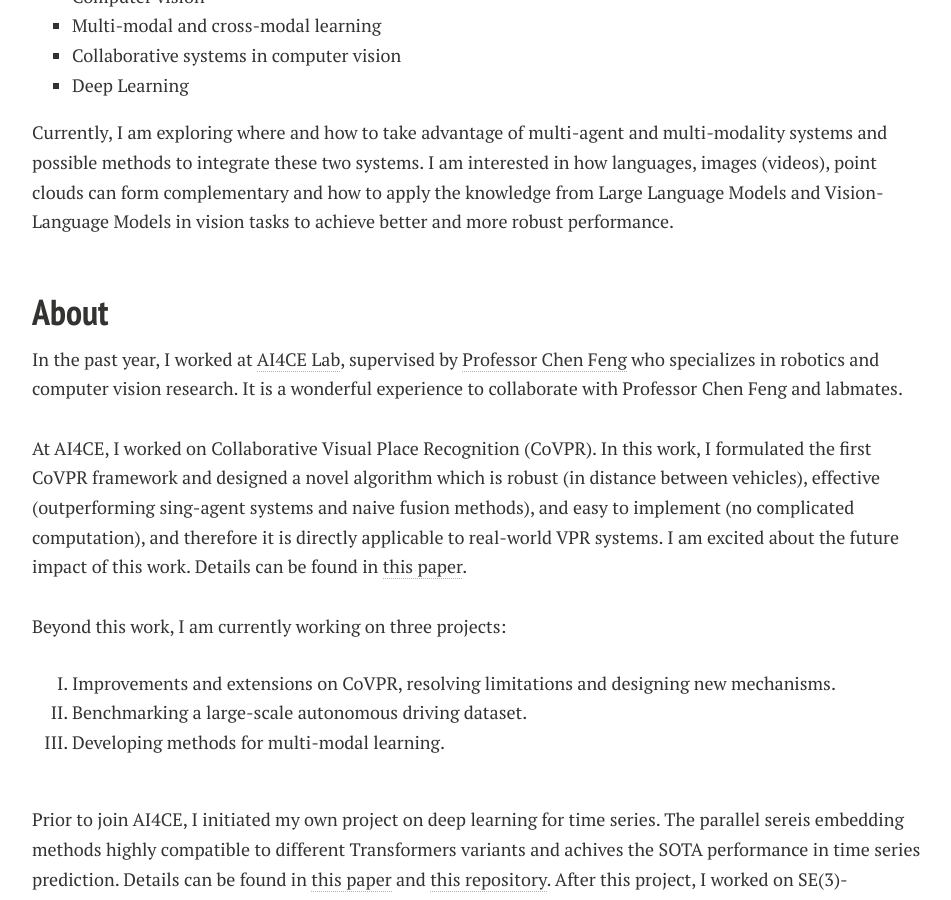
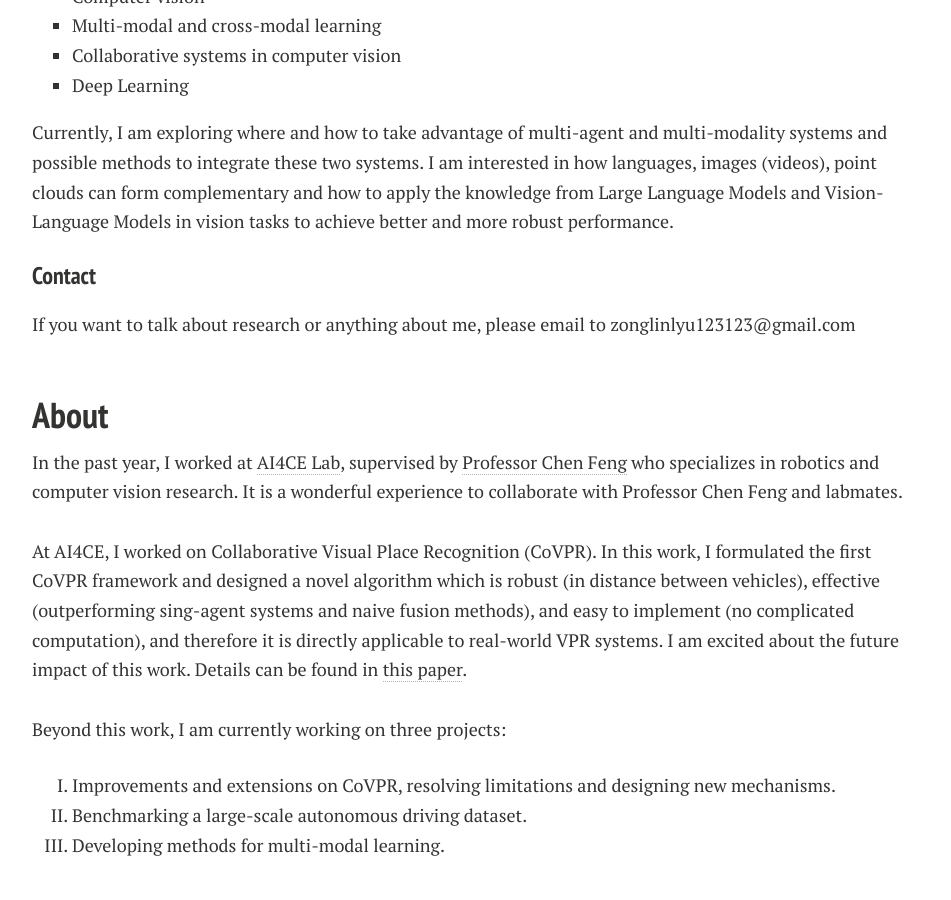
Before and after one commit to ZonglinL/ZonglinL.github.io, a Jekyll site: the page built from index.md, in a window 1280 px wide and 900 px high, scrolled down 422 px. Shown: the whole window, without its empty margins (288-1239 px from the left). Built offline with Jekyll 4.4.1, drawn with Linux system fonts in a browser that asks for light colours; nearby versions of some CDN libraries; comment, search, counter and statistics services are not loaded; a style sheet for code colours, icons or effects is not loaded; our own code applies the rules of GitHub Pages for plain Markdown files.

Commit message:
Update index.md

```diff
--- a/index.md
+++ b/index.md
@@ -18,6 +18,9 @@ My motivation and inspiration come from **what humans can/will do**. My current
 * Deep Learning
 
 Currently, I am exploring where and how to take advantage of multi-agent and multi-modality systems and possible methods to integrate these two systems. I am interested in how languages, images (videos), point clouds can form complementary and how to apply the knowledge from Large Language Models and Vision-Language Models in vision tasks to achieve better and more robust performance.
+
+#### Contact
+If you want to talk about research or anything about me, please email to zonglinlyu123123@gmail.com
 
 <br>
 
```
